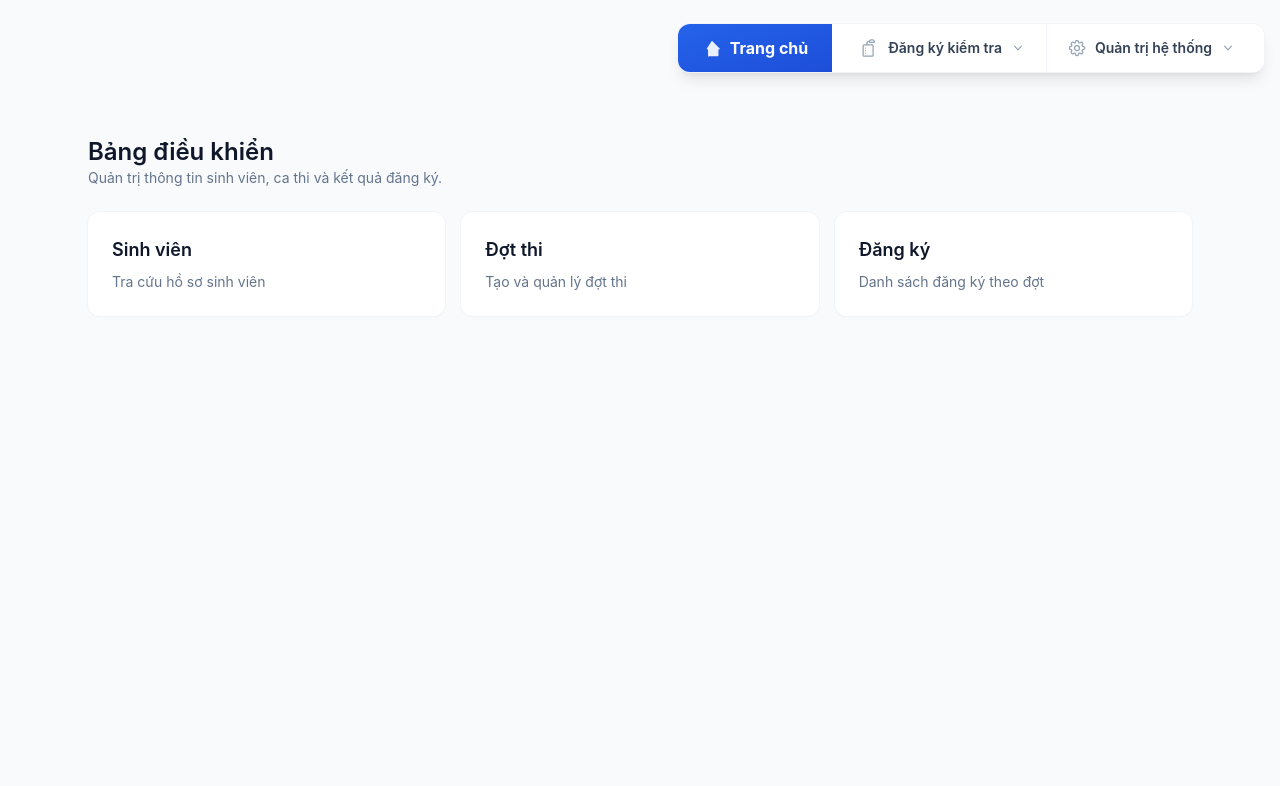
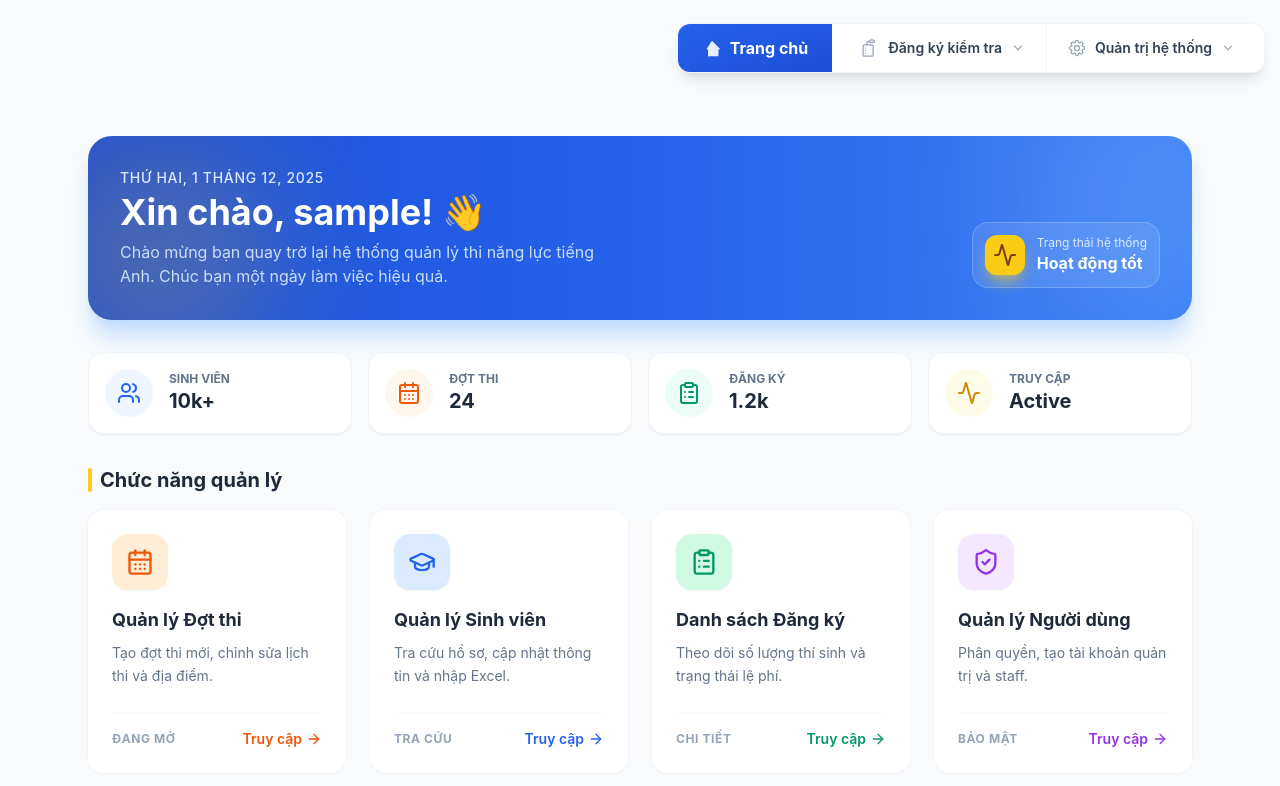
Before and after one commit to tranvantai-hoi/eng-Frontend, a React (Vite) app: page /admin/dashboard in a window 1280 px wide. Shown: the top 786 px of the page. Built offline with nearby package versions, Linux system fonts and the light colour scheme; sample sign-in values are in the browser's storage.

Commit message:
Update Dashboard.jsx

```diff
--- a/src/pages/Admin/Dashboard.jsx
+++ b/src/pages/Admin/Dashboard.jsx
@@ -1,32 +1,204 @@
+import { useEffect, useState } from 'react';
 import { Link } from 'react-router-dom';
+import {
+  Users,
+  CalendarDays,
+  ClipboardList,
+  ShieldCheck,
+  ArrowRight,
+  GraduationCap,
+  Activity
+} from 'lucide-react';
 
-const shortcuts = [
-  { to: '/admin/students', label: 'Sinh viên', description: 'Tra cứu hồ sơ sinh viên' },
-  { to: '/admin/sessions', label: 'Đợt thi', description: 'Tạo và quản lý đợt thi' },
+const Dashboard = () => {
+  const [user, setUser] = useState({ fullname: 'Quản trị viên', role: 'staff' });
+  const [currentTime, setCurrentTime] = useState(new Date());
+
+  useEffect(() => {
+    // 1. Lấy thông tin user từ LocalStorage để hiển thị lời chào
+    try {
+      const storedUser = localStorage.getItem('user_info');
+      if (storedUser) {
+        setUser(JSON.parse(storedUser));
+      }
+    } catch (e) {
+      console.error("Lỗi đọc user info", e);
+    }
+
+    // 2. Cập nhật đồng hồ
+    const timer = setInterval(() => setCurrentTime(new Date()), 60000);
+    return () => clearInterval(timer);
+  }, []);
+
+  // Format ngày tháng tiếng Việt
+  const dateString = new Intl.DateTimeFormat('vi-VN', {
+    weekday: 'long', year: 'numeric', month: 'long', day: 'numeric'
+  }).format(currentTime);
+
+  const isAdmin = user.role && user.role.toUpperCase() === 'ADMIN';
+
+  // Danh sách chức năng chính
+  const menuItems = [
+    {
+      to: '/admin/sessions',
+      title: 'Quản lý Đợt thi',
+      desc: 'Tạo đợt thi mới, chỉnh sửa lịch thi và địa điểm.',
+      icon: CalendarDays,
+      color: 'text-orange-600',
+      bg: 'bg-orange-100',
+      stat: 'Đang mở'
+    },
+    {
+      to: '/admin/students',
+      title: 'Quản lý Sinh viên',
+      desc: 'Tra cứu hồ sơ, cập nhật thông tin và nhập Excel.',
+      icon: GraduationCap,
+      color: 'text-blue-600',
+      bg: 'bg-blue-100',
+      stat: 'Tra cứu'
+    },
     {
       to: '/admin/registrations',
-    label: 'Đăng ký',
-    description: 'Danh sách đăng ký theo đợt',
+      title: 'Danh sách Đăng ký',
+      desc: 'Theo dõi số lượng thí sinh và trạng thái lệ phí.',
+      icon: ClipboardList,
+      color: 'text-emerald-600',
+      bg: 'bg-emerald-100',
+      stat: 'Chi tiết'
     },
   ];
 
-const Dashboard = () => (
-  <section className="space-y-6">
+  // Thêm mục quản lý user nếu là Admin
+  if (isAdmin) {
+    menuItems.push({
+      to: '/admin/users',
+      title: 'Quản lý Người dùng',
+      desc: 'Phân quyền, tạo tài khoản quản trị và staff.',
+      icon: ShieldCheck,
+      color: 'text-purple-600',
+      bg: 'bg-purple-100',
+      stat: 'Bảo mật'
+    });
+  }
+
+  return (
+    <div className="space-y-8 animate-fade-in pb-10">
+
+      {/* 1. WELCOME BANNER (Gradient Blue) */}
+      <div className="relative overflow-hidden rounded-3xl bg-gradient-to-r from-blue-700 via-blue-600 to-blue-500 p-8 text-white shadow-xl shadow-blue-200">
+        {/* Decorative Circles */}
+        <div className="absolute top-0 right-0 -mr-16 -mt-16 h-64 w-64 rounded-full bg-white opacity-10 blur-3xl"></div>
+        <div className="absolute bottom-0 left-0 -ml-16 -mb-16 h-64 w-64 rounded-full bg-yellow-400 opacity-20 blur-3xl"></div>
+
+        <div className="relative z-10 flex flex-col md:flex-row justify-between items-start md:items-end gap-4">
           <div>
-      <h1 className="text-2xl font-semibold text-slate-900">Bảng điều khiển</h1>
-      <p className="text-sm text-slate-500">
-        Quản trị thông tin sinh viên, ca thi và kết quả đăng ký.
+            <p className="text-blue-100 text-sm font-medium mb-1 uppercase tracking-wider">{dateString}</p>
+            <h1 className="text-3xl md:text-4xl font-bold mb-2">
+              Xin chào, {user.fullname || user.username}! 👋
+            </h1>
+            <p className="text-blue-100 opacity-90 max-w-lg">
+              Chào mừng bạn quay trở lại hệ thống quản lý thi năng lực tiếng Anh.
+              Chúc bạn một ngày làm việc hiệu quả.
             </p>
           </div>
-    <div className="grid gap-4 md:grid-cols-3">
-      {shortcuts.map((item) => (
-        <Link key={item.to} to={item.to} className="card space-y-2 hover:shadow-md">
-          <p className="text-lg font-semibold text-slate-900">{item.label}</p>
-          <p className="text-sm text-slate-500">{item.description}</p>
+
+          {/* Quick Stat Badge (Ví dụ) */}
+          <div className="hidden md:flex items-center gap-3 bg-white/10 backdrop-blur-md rounded-2xl p-3 border border-white/20">
+             <div className="bg-yellow-400 p-2 rounded-xl text-yellow-900 shadow-lg shadow-yellow-400/50">
+                <Activity size={24} />
+             </div>
+             <div>
+                <p className="text-xs text-blue-100">Trạng thái hệ thống</p>
+                <p className="font-bold text-white">Hoạt động tốt</p>
+             </div>
+          </div>
+        </div>
+      </div>
+
+      {/* 2. STATS OVERVIEW (Giả lập số liệu để giao diện đẹp hơn) */}
+      <div className="grid grid-cols-2 lg:grid-cols-4 gap-4">
+         <div className="bg-white p-4 rounded-2xl border border-slate-100 shadow-sm flex items-center gap-4">
+            <div className="w-12 h-12 rounded-full bg-blue-50 flex items-center justify-center text-blue-600">
+               <Users size={24} />
+            </div>
+            <div>
+               <p className="text-slate-500 text-xs font-bold uppercase">Sinh viên</p>
+               <h4 className="text-xl font-bold text-slate-800">10k+</h4>
+            </div>
+         </div>
+         <div className="bg-white p-4 rounded-2xl border border-slate-100 shadow-sm flex items-center gap-4">
+            <div className="w-12 h-12 rounded-full bg-orange-50 flex items-center justify-center text-orange-600">
+               <CalendarDays size={24} />
+            </div>
+            <div>
+               <p className="text-slate-500 text-xs font-bold uppercase">Đợt thi</p>
+               <h4 className="text-xl font-bold text-slate-800">24</h4>
+            </div>
+         </div>
+         <div className="bg-white p-4 rounded-2xl border border-slate-100 shadow-sm flex items-center gap-4">
+            <div className="w-12 h-12 rounded-full bg-emerald-50 flex items-center justify-center text-emerald-600">
+               <ClipboardList size={24} />
+            </div>
+            <div>
+               <p className="text-slate-500 text-xs font-bold uppercase">Đăng ký</p>
+               <h4 className="text-xl font-bold text-slate-800">1.2k</h4>
+            </div>
+         </div>
+         <div className="bg-white p-4 rounded-2xl border border-slate-100 shadow-sm flex items-center gap-4">
+            <div className="w-12 h-12 rounded-full bg-yellow-50 flex items-center justify-center text-yellow-600">
+               <Activity size={24} />
+            </div>
+            <div>
+               <p className="text-slate-500 text-xs font-bold uppercase">Truy cập</p>
+               <h4 className="text-xl font-bold text-slate-800">Active</h4>
+            </div>
+         </div>
+      </div>
+
+      {/* 3. MAIN MENU GRID */}
+      <div>
+        <h2 className="text-xl font-bold text-slate-800 mb-4 flex items-center gap-2">
+          <span className="w-1 h-6 bg-yellow-400 rounded-full"></span>
+          Chức năng quản lý
+        </h2>
+
+        <div className="grid gap-6 md:grid-cols-2 lg:grid-cols-3 xl:grid-cols-4">
+          {menuItems.map((item, index) => (
+            <Link
+              key={index}
+              to={item.to}
+              className="group relative flex flex-col justify-between overflow-hidden rounded-2xl bg-white p-6 shadow-sm ring-1 ring-slate-100 transition-all duration-300 hover:-translate-y-1 hover:shadow-lg hover:ring-blue-100"
+            >
+              {/* Top Accent Line */}
+              <div className="absolute top-0 left-0 w-full h-1 bg-gradient-to-r from-blue-500 to-yellow-400 opacity-0 transition-opacity group-hover:opacity-100"></div>
+
+              <div>
+                <div className={`mb-4 inline-flex h-14 w-14 items-center justify-center rounded-2xl ${item.bg} ${item.color} shadow-sm transition-transform group-hover:scale-110`}>
+                  <item.icon size={28} strokeWidth={2} />
+                </div>
+                <h3 className="mb-2 text-lg font-bold text-slate-800 group-hover:text-blue-700 transition-colors">
+                  {item.title}
+                </h3>
+                <p className="text-sm text-slate-500 leading-relaxed mb-6">
+                  {item.desc}
+                </p>
+              </div>
+
+              <div className="flex items-center justify-between border-t border-slate-50 pt-4 mt-auto">
+                <span className="text-xs font-bold uppercase tracking-wider text-slate-400 group-hover:text-yellow-600 transition-colors">
+                  {item.stat}
+                </span>
+                <span className={`flex items-center gap-1 text-sm font-semibold ${item.color} group-hover:translate-x-1 transition-transform`}>
+                  Truy cập <ArrowRight size={16} />
+                </span>
+              </div>
             </Link>
           ))}
         </div>
-  </section>
+      </div>
+
+    </div>
   );
+};
 
 export default Dashboard;
```
Lines whose indentation alone changed are shown as unchanged.
